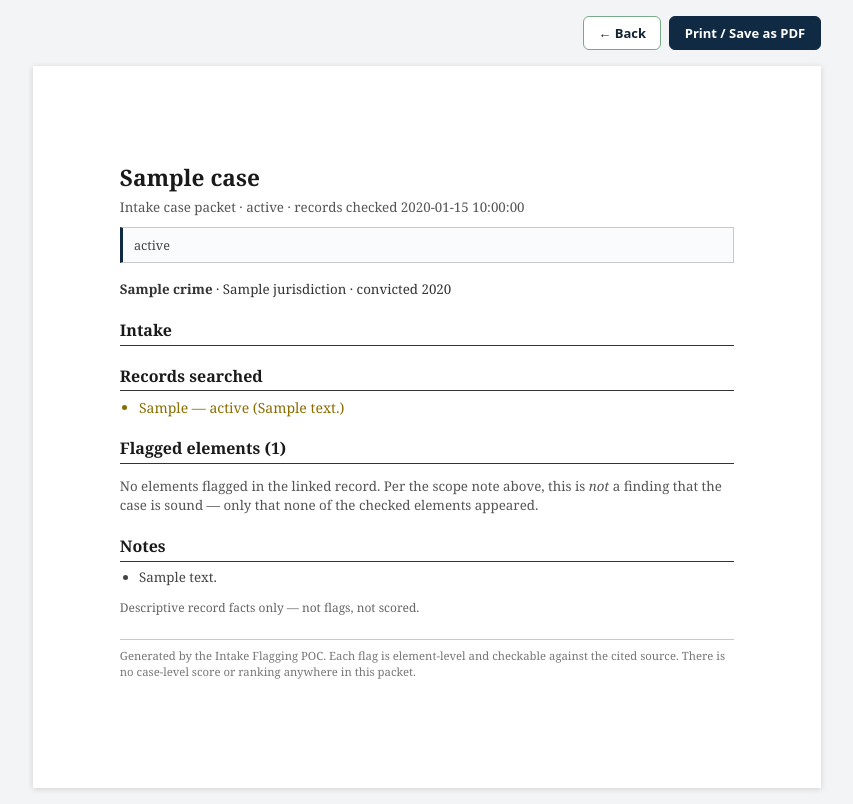
After one commit to xuxoramos/innocence-project-case-scoring, a FastAPI app: template src/risk_engine/ui/templates/case_file_print.html in a window 1280 px wide. The commit adds this page. Shown: the whole page, without its empty margins (213-1066 px from the left). Run offline with FastAPI, Linux system fonts and the light colour scheme; the template is opened without the code that fills it: most values are stand-ins (such as "Sample title", 1, 10 or a date in 2020).

Commit message:
packet export: print-optimized case packet (browser print-to-PDF)
- /cases/submitted/{id}/print -> case_file_print.html (self-contained, @media print)
- intake summary + records searched + flagged elements with reviewer disposition + notes
- standing scope statement travels with it; no score/rank in the work product
- Print/Export link on the case-file detail page; 264 tests

```diff
--- a/src/risk_engine/ui/app.py
+++ b/src/risk_engine/ui/app.py
@@ -365,6 +365,25 @@ def case_file_detail(request: Request, case_id: str) -> HTMLResponse:
     )
 
 
+@app.get("/cases/submitted/{case_id}/print", response_class=HTMLResponse)
+def case_file_print(request: Request, case_id: str) -> HTMLResponse:
+    """Print-optimized case packet for one submitted case file (export to PDF).
+
+    A clean, single-page work product a reviewer can print or save as PDF: the
+    intake summary, the records searched, and each flagged element with its
+    reviewer disposition and cited source. Read-only and still per-element — no
+    score, no rank, and the standing scope statement travels with it (§3.1, §6.6).
+    """
+    case_file = CaseFileStore.load().get(case_id)
+    if case_file is None:
+        raise HTTPException(status_code=404, detail="not found")
+    return templates.TemplateResponse(
+        request,
+        "case_file_print.html",
+        {"scope_statement": SCOPE_STATEMENT, "case": case_file_view(case_file)},
+    )
+
+
 @app.get("/cases/submitted/{case_id}/status", response_class=HTMLResponse)
 def case_file_status(request: Request, case_id: str) -> HTMLResponse:
     """Live record-retrieval status fragment for one case file (htmx polls this).
--- /dev/null
+++ b/src/risk_engine/ui/templates/case_file_print.html
@@ -0,0 +1,137 @@
+<!doctype html>
+<html lang="en">
+<head>
+  <meta charset="utf-8" />
+  <meta name="viewport" content="width=device-width, initial-scale=1" />
+  <title>Case packet{% if case %} &mdash; {{ case.name }}{% endif %}</title>
+  <style>
+    :root { --line: #c9c9c9; --ink: #1a1a1a; }
+    * { box-sizing: border-box; }
+    body { font: 12pt/1.45 Georgia, "Times New Roman", serif; color: var(--ink); margin: 0;
+      background: #f3f4f6; }
+    .sheet { background: #fff; max-width: 8.2in; margin: 1rem auto; padding: 1in 0.9in;
+      box-shadow: 0 1px 6px rgba(0,0,0,.15); }
+    .toolbar { max-width: 8.2in; margin: 1rem auto 0; display: flex; gap: .5rem; justify-content: flex-end; }
+    .toolbar a, .toolbar button { font: 600 13px system-ui, sans-serif; padding: .45rem .9rem;
+      border: 1px solid #7a8; border-radius: 6px; background: #fff; color: #123; text-decoration: none; cursor: pointer; }
+    .toolbar button.primary { background: #102a43; color: #fff; border-color: #102a43; }
+    h1 { font-size: 17pt; margin: 0 0 .15rem; }
+    .sub { font-size: 10pt; color: #555; margin: 0 0 .3rem; }
+    .scope { font-size: 9.5pt; color: #444; border: 1px solid var(--line); border-left: 3px solid #102a43;
+      padding: .5rem .7rem; margin: .6rem 0 1.1rem; background: #fafbfc; }
+    h2 { font-size: 12pt; margin: 1.2rem 0 .4rem; padding-bottom: .15rem; border-bottom: 1.5px solid #333;
+      page-break-after: avoid; }
+    .meta-line { font-size: 10pt; color: #333; margin: 0 0 .2rem; }
+    table.intake { width: 100%; border-collapse: collapse; font-size: 10.5pt; }
+    table.intake th { text-align: left; width: 16rem; vertical-align: top; color: #555; font-weight: normal;
+      padding: .12rem .6rem .12rem 0; }
+    table.intake td { vertical-align: top; padding: .12rem 0; }
+    td.blank { color: #999; font-style: italic; }
+    .grp-label { font-size: 9.5pt; text-transform: uppercase; letter-spacing: .04em; color: #102a43;
+      margin: .7rem 0 .25rem; font-weight: bold; }
+    ul.records { margin: .2rem 0; padding-left: 1.2rem; font-size: 10.5pt; }
+    ul.records .gap { color: #8a6d00; }
+    .flag { border: 1px solid var(--line); border-left: 3px solid #888; border-radius: 4px;
+      padding: .45rem .7rem; margin: 0 0 .5rem; page-break-inside: avoid; }
+    .flag.disp-confirmed { border-left-color: #1b5e20; }
+    .flag.disp-not_present { border-left-color: #8a6d00; }
+    .flag.disp-needs_more { border-left-color: #29527a; }
+    .flag .el { font-weight: bold; font-size: 11pt; }
+    .flag .fmeta { font-size: 9pt; color: #555; margin: .15rem 0; }
+    .flag .passage { font-size: 10pt; padding-left: .6rem; border-left: 2px solid #ddd; margin: .3rem 0; color: #222; }
+    .flag .descriptors { font-size: 9pt; color: #334; margin: .2rem 0; }
+    .flag .descriptors span { margin-right: .8rem; }
+    .disp { font-size: 10pt; margin-top: .3rem; padding-top: .25rem; border-top: 1px dotted #ccc; }
+    .disp .lab { font-weight: bold; }
+    .notes { font-size: 10pt; color: #444; }
+    .notes ul { margin: .2rem 0; padding-left: 1.2rem; }
+    .noflags { font-size: 10pt; color: #555; }
+    .foot { margin-top: 1.4rem; padding-top: .5rem; border-top: 1px solid var(--line); font-size: 8.5pt; color: #777; }
+    @media print {
+      body { background: #fff; }
+      .toolbar { display: none; }
+      .sheet { box-shadow: none; margin: 0; max-width: none; padding: 0; }
+      a { color: inherit; text-decoration: none; }
+    }
+  </style>
+</head>
+<body>
+  {% if case %}
+  <div class="toolbar">
+    <a href="/cases/submitted/{{ case.case_id }}">&larr; Back</a>
+    <button class="primary" onclick="window.print()">Print / Save as PDF</button>
+  </div>
+  <div class="sheet">
+    <h1>{{ case.name }}</h1>
+    <p class="sub">Intake case packet &middot; {{ case.record_status_label }}
+      {% if case.retrieved_at %}&middot; records checked {{ case.retrieved_at }}{% endif %}</p>
+    <p class="scope">{{ scope_statement }}</p>
+
+    {% if case.jurisdiction or case.crime or case.conviction_year %}
+    <p class="meta-line">
+      {% if case.crime %}<strong>{{ case.crime }}</strong>{% endif %}
+      {% if case.jurisdiction %}&middot; {{ case.jurisdiction }}{% endif %}
+      {% if case.conviction_year %}&middot; convicted {{ case.conviction_year }}{% endif %}
+    </p>
+    {% endif %}
+
+    <h2>Intake</h2>
+    {% for group in case.intake_form %}
+    <div class="grp-label">{{ group.label }}</div>
+    <table class="intake">
+      {% for f in group.fields %}
+      <tr>
+        <th>{{ f.label }}</th>
+        {% if f.provided %}<td>{{ f.value }}</td>{% else %}<td class="blank">not provided</td>{% endif %}
+      </tr>
+      {% endfor %}
+    </table>
+    {% endfor %}
+
+    <h2>Records searched</h2>
+    {% if case.record_searches %}
+    <ul class="records">
+      {% for r in case.record_searches %}
+      <li class="{% if not r.found %}gap{% endif %}">{{ r.record_type }} &mdash; {{ r.status_label }}{% if r.detail %} ({{ r.detail }}){% endif %}</li>
+      {% endfor %}
+    </ul>
+    {% else %}
+    <p class="noflags">No record searches recorded. An unstarted or empty search is a gap, not a clean result.</p>
+    {% endif %}
+
+    <h2>Flagged elements ({{ case.flag_count }})</h2>
+    {% if case.has_flags %}
+    {% for group in case.flag_groups %}
+    <div class="grp-label">{{ group.label }}</div>
+    {% for f in group.flags %}
+    <div class="flag disp-{{ f.disposition }}">
+      <div class="el">{{ f.element }}</div>
+      <div class="fmeta">basis: {{ f.basis }} &middot; extraction: {{ f.extraction_confidence }} &middot; OCR: {{ f.ocr_confidence }}{% if f.verification_source %} &middot; verification: {{ f.verification_source }}{% endif %}</div>
+      {% if f.source_passage %}<div class="passage">&ldquo;{{ f.source_passage }}&rdquo;</div>{% endif %}
+      {% if f.descriptors %}<div class="descriptors">{% for d in f.descriptors %}<span><strong>{{ d.label }}:</strong> {{ d.value }}</span>{% endfor %}</div>{% endif %}
+      {% if f.inference_note %}<div class="fmeta">note: {{ f.inference_note }}</div>{% endif %}
+      <div class="disp"><span class="lab">Reviewer disposition:</span> {{ f.disposition_label }}{% if f.disposition_note %} &mdash; {{ f.disposition_note }}{% endif %}{% if f.disposition_at %} <span style="color:#888;">({{ f.disposition_at }})</span>{% endif %}</div>
+    </div>
+    {% endfor %}
+    {% endfor %}
+    {% else %}
+    <p class="noflags">No elements flagged in the linked record. Per the scope note above, this is
+      <em>not</em> a finding that the case is sound &mdash; only that none of the checked elements appeared.</p>
+    {% endif %}
+
+    {% if case.notes %}
+    <h2>Notes</h2>
+    <div class="notes">
+      <ul>{% for n in case.notes %}<li>{{ n }}</li>{% endfor %}</ul>
+      <p style="font-size:9pt; color:#666;">Descriptive record facts only &mdash; not flags, not scored.</p>
+    </div>
+    {% endif %}
+
+    <p class="foot">Generated by the Intake Flagging POC. Each flag is element-level and checkable against
+      the cited source. There is no case-level score or ranking anywhere in this packet.</p>
+  </div>
+  {% else %}
+  <div class="sheet"><h1>Case file not found</h1></div>
+  {% endif %}
+</body>
+</html>
```
Also changed, not shown: src/risk_engine/ui/templates/case_file.html (+8 -0 lines), tests/test_case_flags.py (+68 -0 lines).
